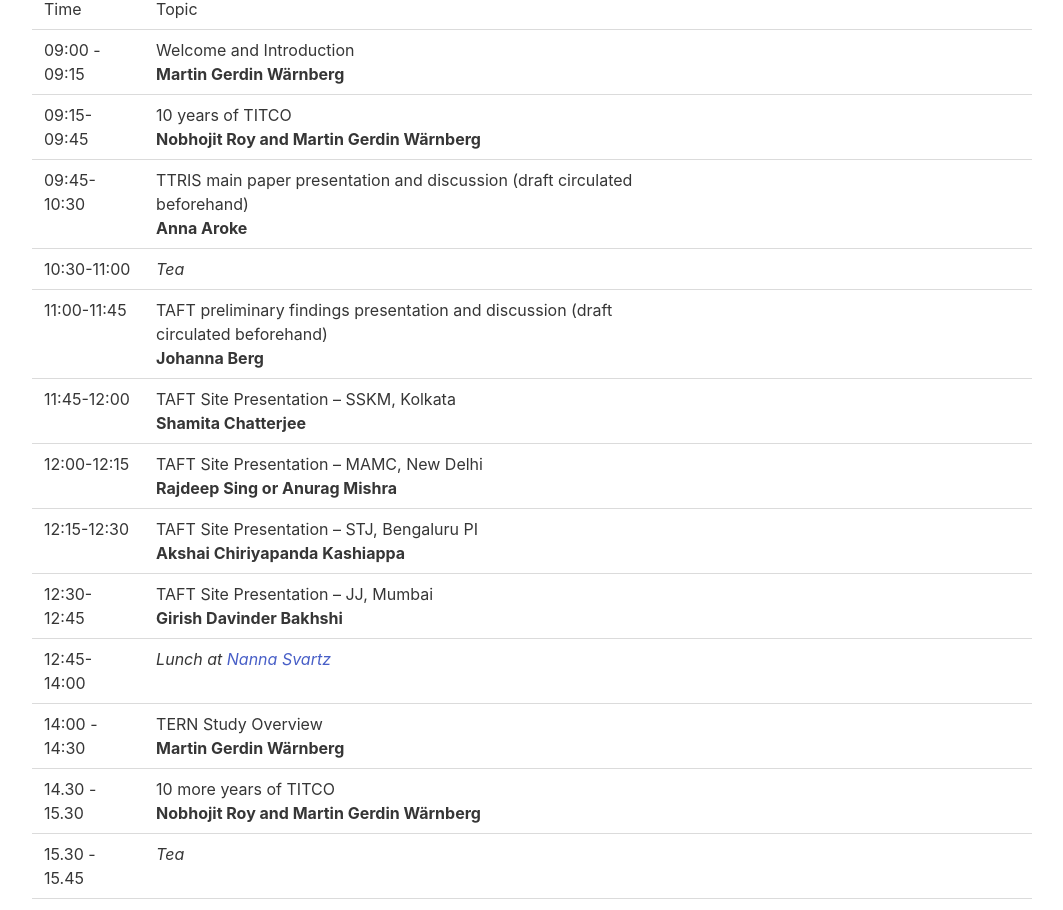
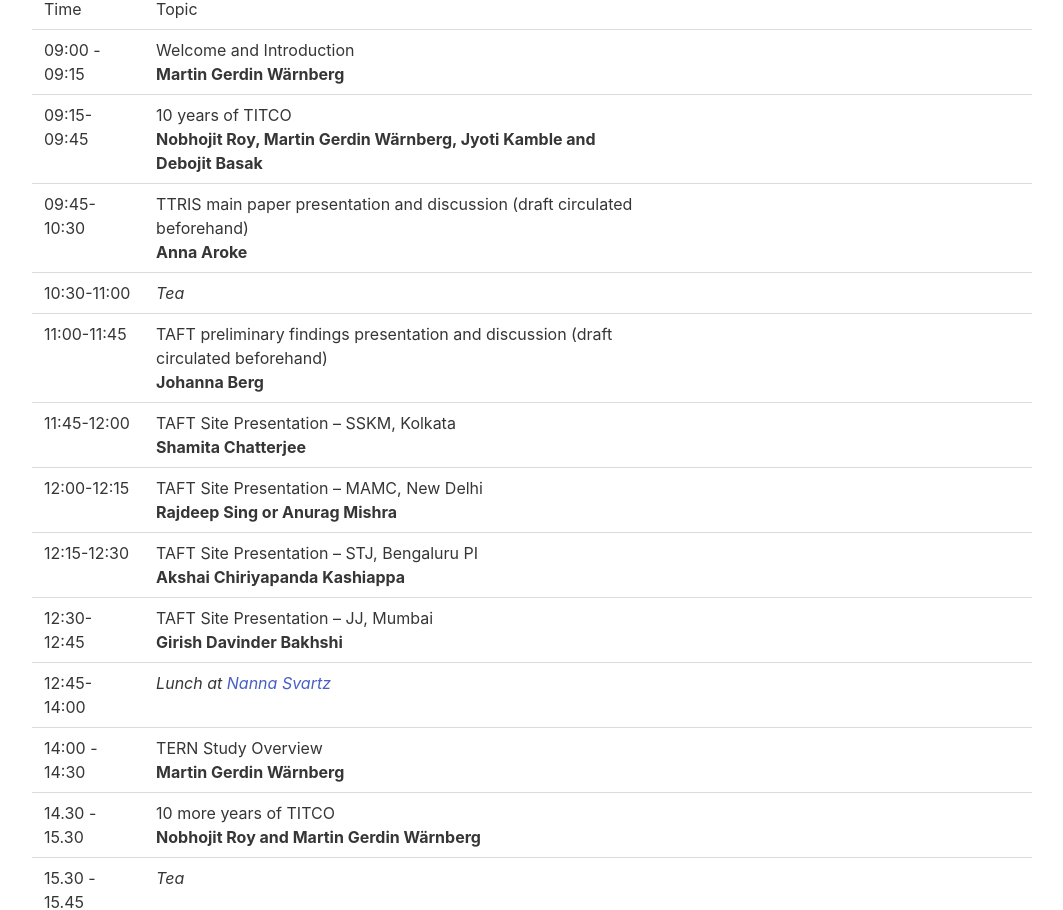
Before and after one commit to martingerdin/titco.org, a Next.js app: page /annual-meeting in a window 1280 px wide. Shown: the part 1031-1941 px from the top of the page, without its empty margins (108-1171 px from the left). Built offline with nearby package versions, Linux system fonts and the light colour scheme.

Commit message:
Add Jyoti and Debojit to 10 years of TITCO presentation

```diff
--- a/components/AnnualMeetingAgenda2022.tsx
+++ b/components/AnnualMeetingAgenda2022.tsx
@@ -42,7 +42,7 @@ export default function AnnualMeetingAgenda2022 () {
 		<tr>
 		    <td>09:15-09:45</td>
 		    <td><p>10 years of TITCO</p>
-			<p><strong>Nobhojit Roy and Martin Gerdin Wärnberg</strong></p></td>
+			<p><strong>Nobhojit Roy, Martin Gerdin Wärnberg, Jyoti Kamble and Debojit Basak</strong></p></td>
 		    <td></td>
 		</tr>
 		<tr>
```
